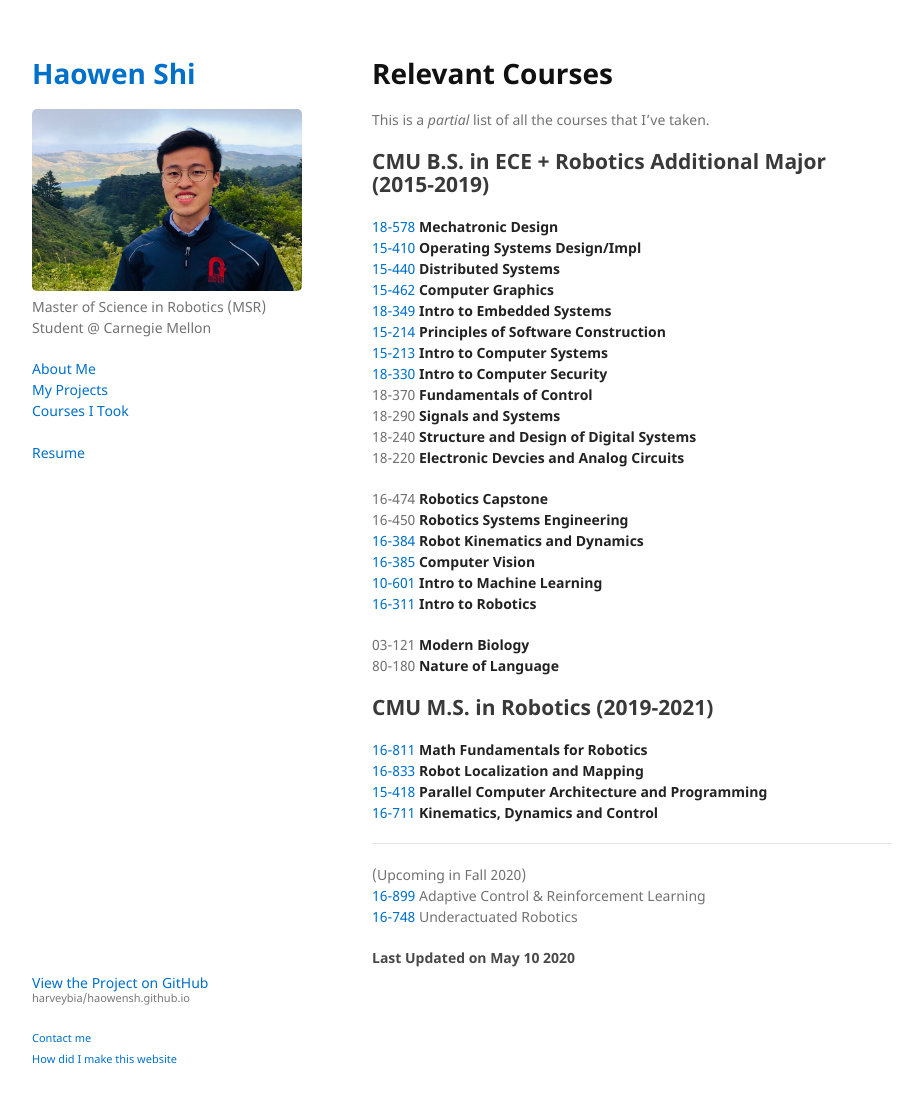
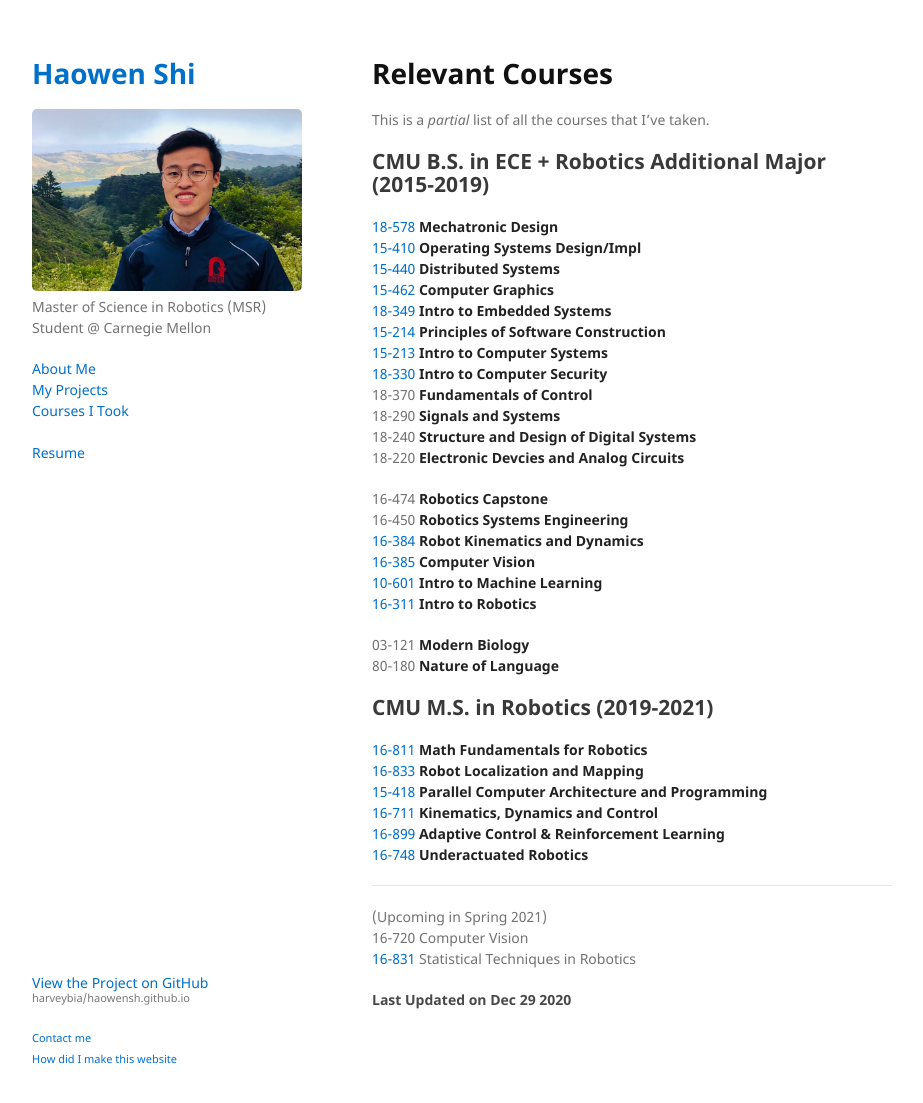
Before and after one commit to harveybia/haowensh.github.io, a Jekyll site: the page built from courses.md, in a window 1280 px wide and 1138 px high. Shown: the top 1103 px of the window, without its empty margins (178-1101 px from the left). Built offline with Jekyll 4.4.1, drawn with Linux system fonts in a browser that asks for light colours; our own code applies the rules of GitHub Pages for plain Markdown files.

Commit message:
updated courses

```diff
--- a/courses.md
+++ b/courses.md
@@ -36,14 +36,16 @@ This is a _partial_ list of all the courses that I've taken.
 [16-811][16_811] **Math Fundamentals for Robotics**\\
 [16-833][16_833] **Robot Localization and Mapping**\\
 [15-418][15_418] **Parallel Computer Architecture and Programming**\\
-[16-711][16_711] **Kinematics, Dynamics and Control**
+[16-711][16_711] **Kinematics, Dynamics and Control**\\
+[16-899][16_899] **Adaptive Control & Reinforcement Learning**\\
+[16-748][16_748] **Underactuated Robotics**
 * * *
-(Upcoming in Fall 2020)\\
-[16-899][16_899] Adaptive Control & Reinforcement Learning\\
-[16-748][16_748] Underactuated Robotics
+(Upcoming in Spring 2021)\\
+16-720 Computer Vision\\
+[16-831][16_831] Statistical Techniques in Robotics
 
 
-#### Last Updated on May 10 2020
+#### Last Updated on Dec 29 2020
 
 [18_578]: https://sites.google.com/site/cmumechatronicdesign/
 [15_410]: https://www.cs.cmu.edu/~410/
@@ -65,3 +67,4 @@ This is a _partial_ list of all the courses that I've taken.
 [15_418]: https://www.cs.cmu.edu/~418/
 [16_899]: https://www.cs.cmu.edu/~cliu6/acrl.html
 [16_748]: https://sites.google.com/site/cmuunderactuatedrobotics/home
+[16_831]: https://sites.google.com/view/16-831-cmu/home
```
